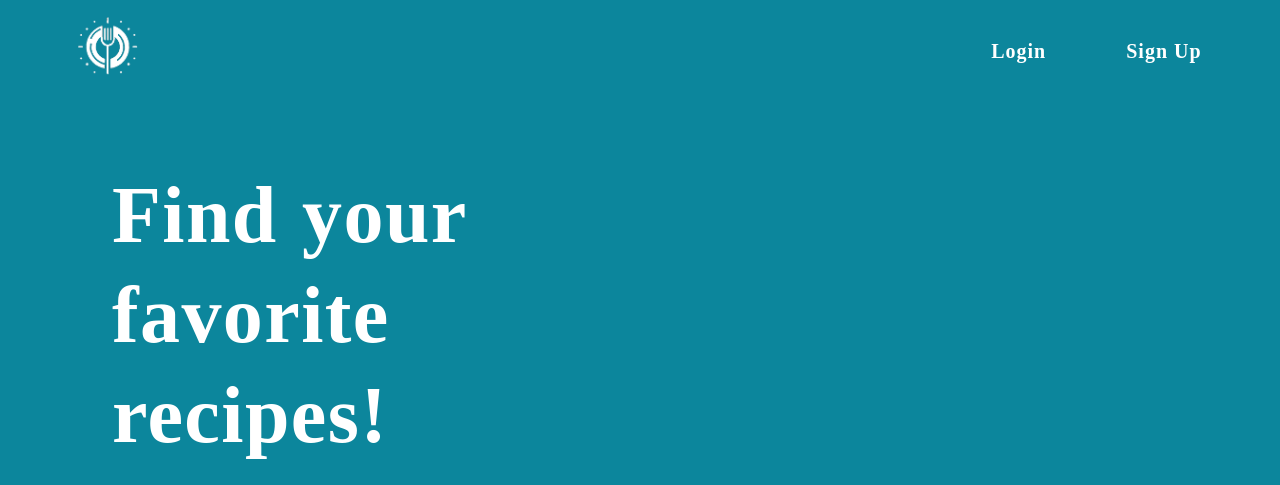
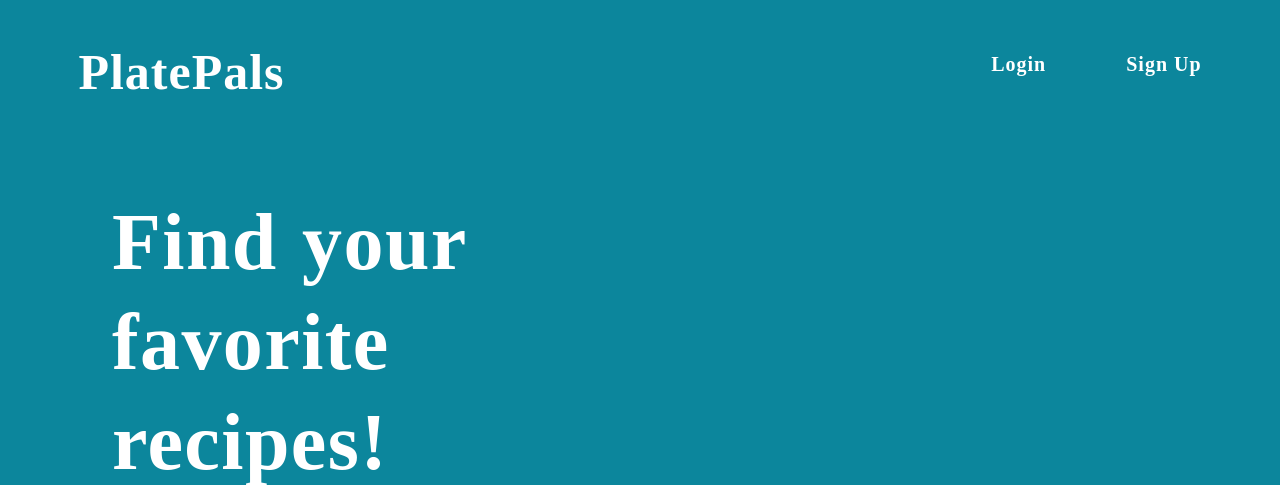
Before and after one commit to asterli/PlatePals, a PHP site: page /home.html in a window 1280 px wide. Shown: the top 485 px of the page. Run offline with PHP 8.4, Linux system fonts and the light colour scheme.

Commit message:
Add company name to home page

```diff
--- a/home.css
+++ b/home.css
@@ -22,6 +22,12 @@ main {
     line-height: 100px;
 }
 
+#home-name {
+    color: white;
+    font-size: 50px;
+    margin-top: 1rem;
+}
+
 .gallery {
     margin-top: 10rem;
     display: flex;
--- a/home.html
+++ b/home.html
@@ -10,9 +10,10 @@
   <body>
     <nav class="rufina">
       <ul>
-        <li id="logo">
+        <li class="rufina" id="home-name">PlatePals</li>
+        <!-- <li id="logo">
           <a href="home.html"><img width="60px" src="./images/logo.png" /></a>
-        </li>
+        </li> -->
         <div id="end-nav">
           <li><a href="login.html">Login</a></li>
           <li><a href="signup.html">Sign Up</a></li>
```
